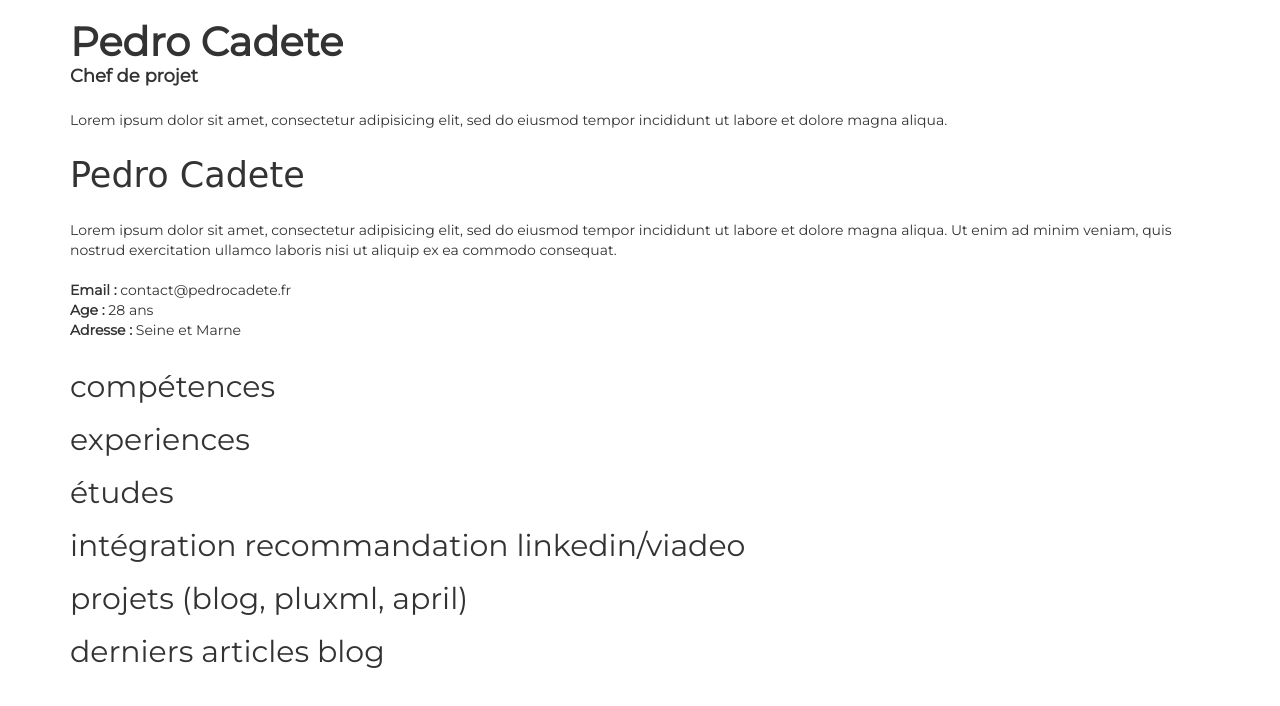
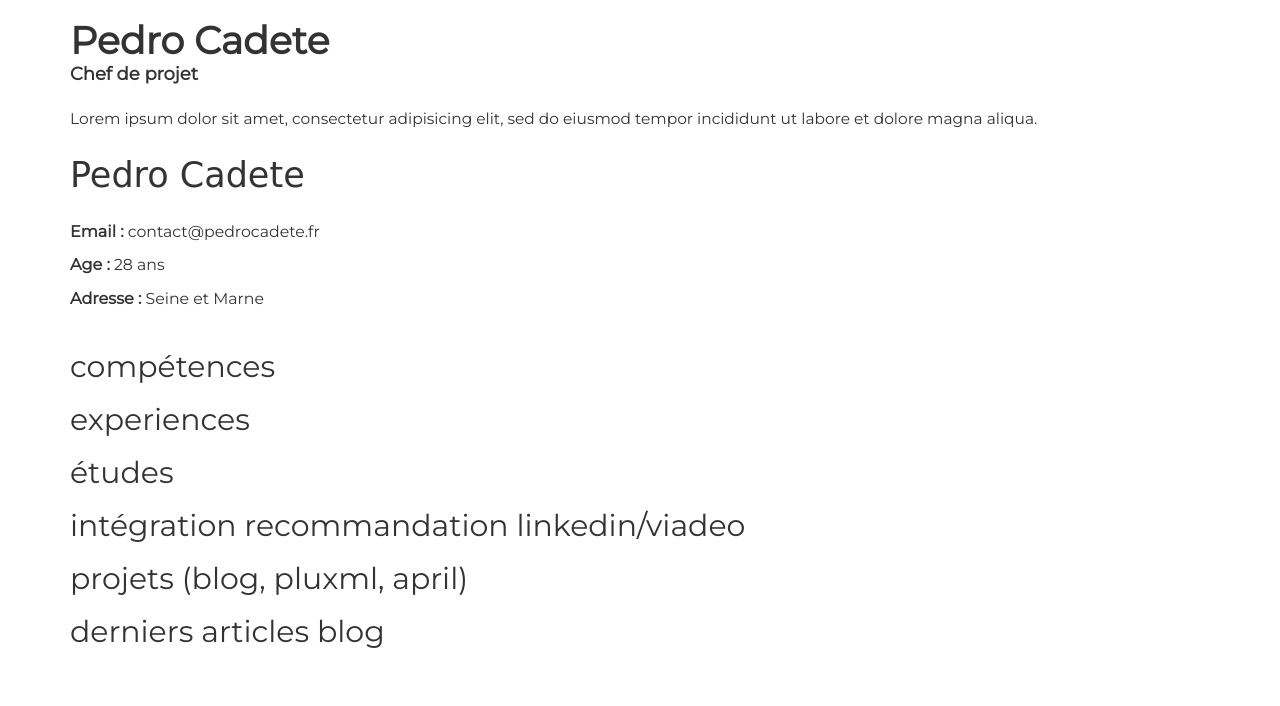
Before and after one commit to P3ter/Resume, a plain HTML site: page index.html in a window 1280 px wide. Drawn offline with nearby package versions, Linux system fonts and the light colour scheme; files whose address does not match are found by name; a web font is replaced by a local one.

Commit message:
Templating du bloc de présentation

```diff
--- a/css/main.css
+++ b/css/main.css
@@ -13,23 +13,30 @@
 
 * {
     font-family: 'Montserrat', sans-serif;
+    font-size: 1.02em;
 }
 .title h1 {
     margin-bottom: 0;
-    font-size: 40px;
+    font-size: 38px;
     font-weight: bold;
 }
 .title span{
     font-size: 18px;
     font-weight: bold;
 }
-.title p{
-    margin: 20px 0;
-}
+
 .signature span {
     font-family: 'Yesteryear', cursive;
     font-size: 35px;
 }
-.about p {
+.address {
     margin: 20px 0;
 }
+
+.address li {
+    margin: 10px 0;
+}
+
+.title p {
+    margin: 20px 0;
+}
--- a/index.html
+++ b/index.html
@@ -28,15 +28,12 @@
         </div>
       </div>
       <div class="col-md-12">
-        <div class="about">
-          <p>Lorem ipsum dolor sit amet, consectetur adipisicing elit, sed do eiusmod tempor incididunt ut labore et dolore magna aliqua. Ut enim ad minim veniam, quis nostrud exercitation ullamco laboris nisi ut aliquip ex ea commodo consequat.</p>
-          <div class="adress">
-            <ul class="list-unstyled">
-              <li><strong>Email :</strong> contact@pedrocadete.fr</li>
-              <li><strong>Age :</strong> 28 ans</li>
-              <li><strong>Adresse :</strong> Seine et Marne</li>
-            </ul>
-          </div>
+        <div class="address">
+          <ul class="list-unstyled">
+            <li><strong>Email :</strong> contact@pedrocadete.fr</li>
+            <li><strong>Age :</strong> 28 ans</li>
+            <li><strong>Adresse :</strong> Seine et Marne</li>
+          </ul>
         </div>
       </div>
 
```
